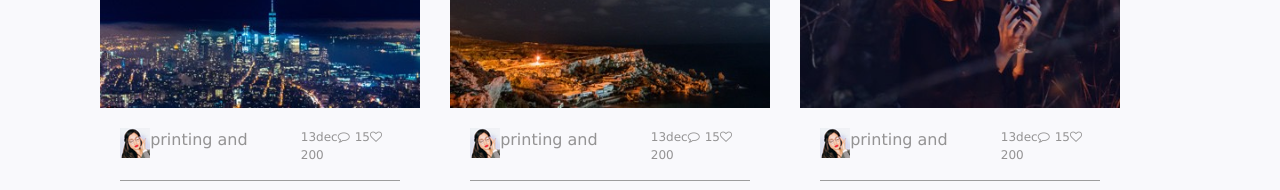
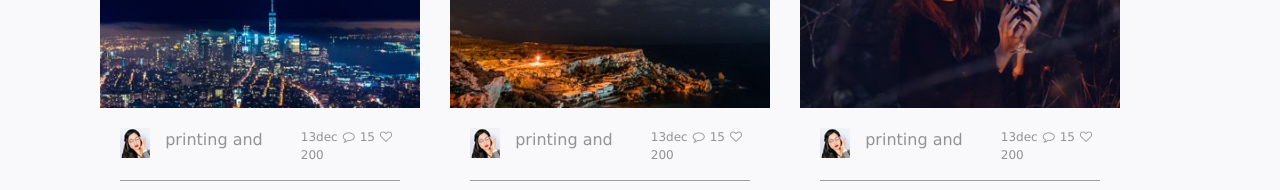
Before and after one commit to dina-elorbany/umedmi, a plain HTML site: page index.html in a window 1280 px wide. Shown: the part 5700-5890 px from the top of the page. Drawn offline with nearby package versions, Linux system fonts and the light colour scheme.

Commit message:
edit cards

```diff
--- a/css/main.css
+++ b/css/main.css
@@ -283,6 +283,7 @@ section{
 }
 .card .card-title  i {
     margin-right: 5px;
+    margin-left: 5px;
 }
 .industry-8 {
     font-size: 17px;
--- a/index.html
+++ b/index.html
@@ -359,10 +359,10 @@
               <div class="row">
                 <div class="col-md-7">
                   <div class="row">
-                    <div class="col-md-2">
+                    <div class="col-md-3">
                       <img src="/imgs/user.png" alt="user">
                     </div>
-                    <div class="col-md-10">
+                    <div class="col-md-9">
                       <p class="lead text">printing and</p>
                     </div>
                   </div>
@@ -384,10 +384,10 @@
               <div class="row">
                 <div class="col-md-7">
                   <div class="row">
-                    <div class="col-md-2">
+                    <div class="col-md-3">
                       <img src="/imgs/user.png" alt="user">
                     </div>
-                    <div class="col-md-10">
+                    <div class="col-md-9">
                       <p class="lead text">printing and</p>
                     </div>
                   </div>
@@ -409,10 +409,10 @@
               <div class="row">
                 <div class="col-md-7">
                   <div class="row">
-                    <div class="col-md-2">
+                    <div class="col-md-3">
                       <img src="/imgs/user.png" alt="user">
                     </div>
-                    <div class="col-md-10">
+                    <div class="col-md-9">
                       <p class="lead text">printing and</p>
                     </div>
                   </div>
```
